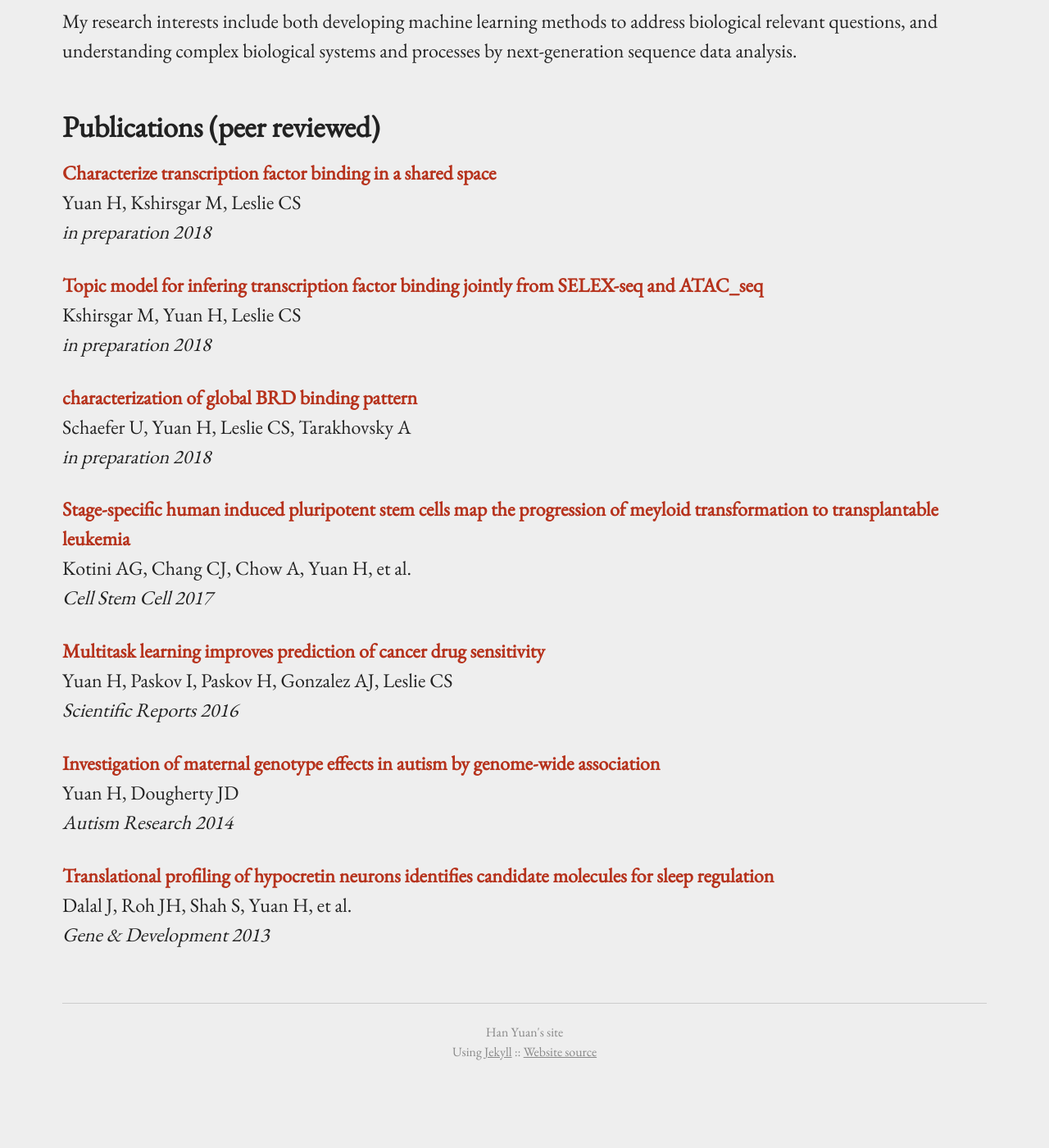
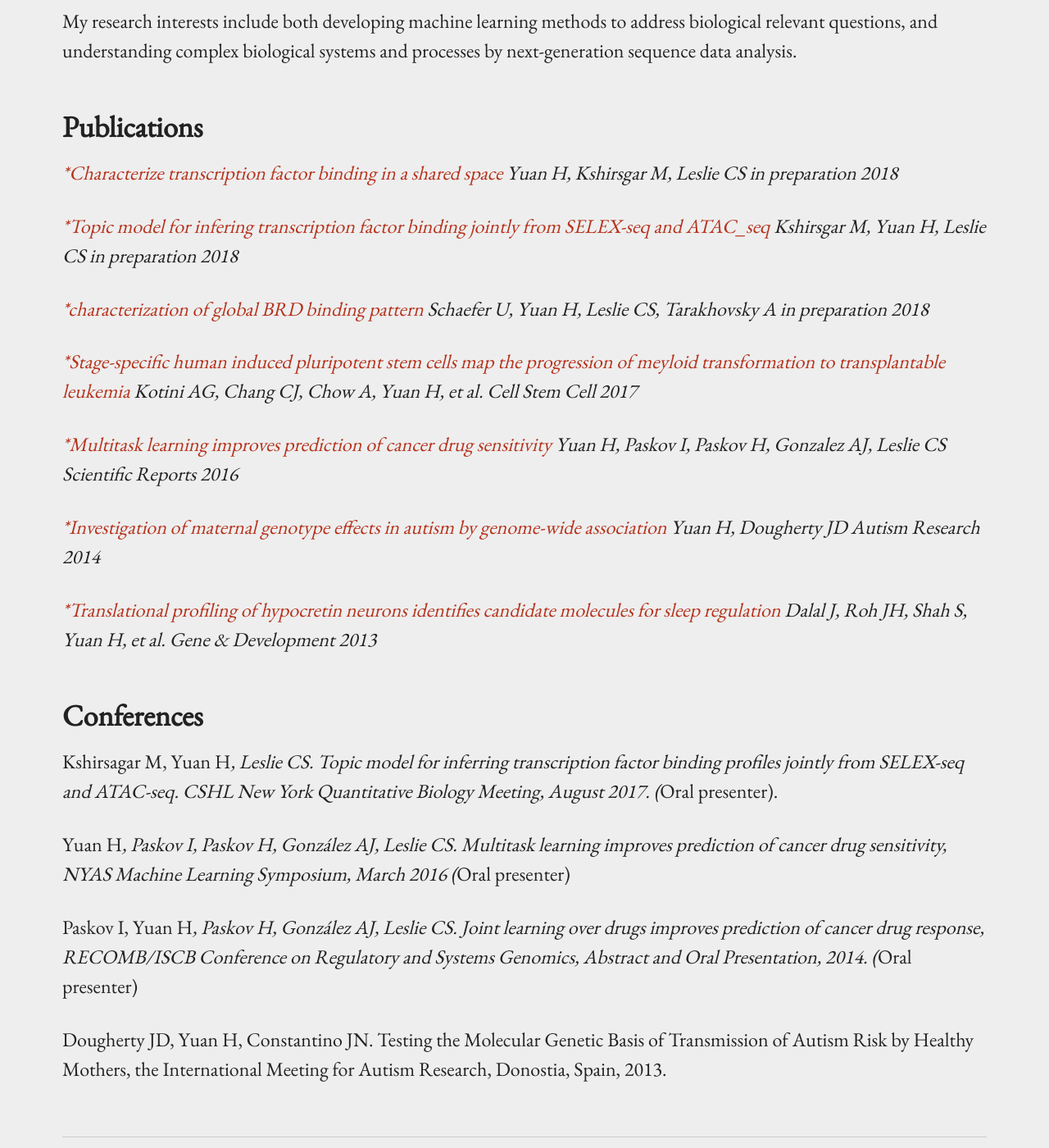
Before and after one commit to hy395/hy395.github.io, a Jekyll site: the page built from research.md, in a window 1280 px wide and 1400 px high, scrolled down 218 px. Shown: the whole window at 82% size. Built offline with Jekyll 4.4.1, drawn with Linux system fonts in a browser that asks for light colours; before the commit the page ends 1537 px from its top, so only the background shows below that.

Commit message:
research

```diff
--- a/research.md
+++ b/research.md
@@ -48,19 +48,23 @@ pubs:
 
 My research interests include both developing machine learning methods to address biological relevant questions, and understanding complex biological systems and processes by next-generation sequence data analysis.
 
-## Publications (peer reviewed)
+## Publications
 
 {% assign thumbnail="left" %}
 
 {% for pub in page.pubs %}
-{% if pub.image %}
-{% include image.html url=pub.image caption="" height="100px" align=thumbnail %}
-{% endif %}
-[**{{pub.title}}**]({% if pub.internal %}{{pub.url | prepend: site.baseurl}}{% else %}{{pub.url}}{% endif %})<br />
-{{pub.author}}<br />
+[**{{pub.title}}*]({% if pub.internal %}{{pub.url | prepend: site.baseurl}}{% else %}{{pub.url}}{% endif %})
+*{{pub.author}}*
 *{{pub.journal}}*
-{% if pub.note %} *({{pub.note}})*
-{% endif %} *{{pub.year}}* {% if pub.doi %}[[doi]({{pub.doi}})]{% endif %}
-{% if pub.media %}<br />Media: {% for article in pub.media %}[[{{article.name}}]({{article.url}})]{% endfor %}{% endif %}
+*{{pub.year}}*
 
 {% endfor %}
+
+## Conferences
+Kshirsagar M, Yuan H*, Leslie CS. Topic model for inferring transcription factor binding profiles jointly from SELEX-seq and ATAC-seq. CSHL New York Quantitative Biology Meeting, August 2017. (*Oral presenter).
+
+Yuan H*, Paskov I, Paskov H, González AJ, Leslie CS. Multitask learning improves prediction of cancer drug sensitivity, NYAS Machine Learning Symposium, March 2016 (*Oral presenter)
+
+Paskov I, Yuan H*, Paskov H, González AJ, Leslie CS. Joint learning over drugs improves prediction of cancer drug response, RECOMB/ISCB Conference on Regulatory and Systems Genomics, Abstract and Oral Presentation, 2014. (*Oral presenter)
+
+Dougherty JD, Yuan H, Constantino JN. Testing the Molecular Genetic Basis of Transmission of Autism Risk by Healthy Mothers, the International Meeting for Autism Research, Donostia, Spain, 2013.
```
